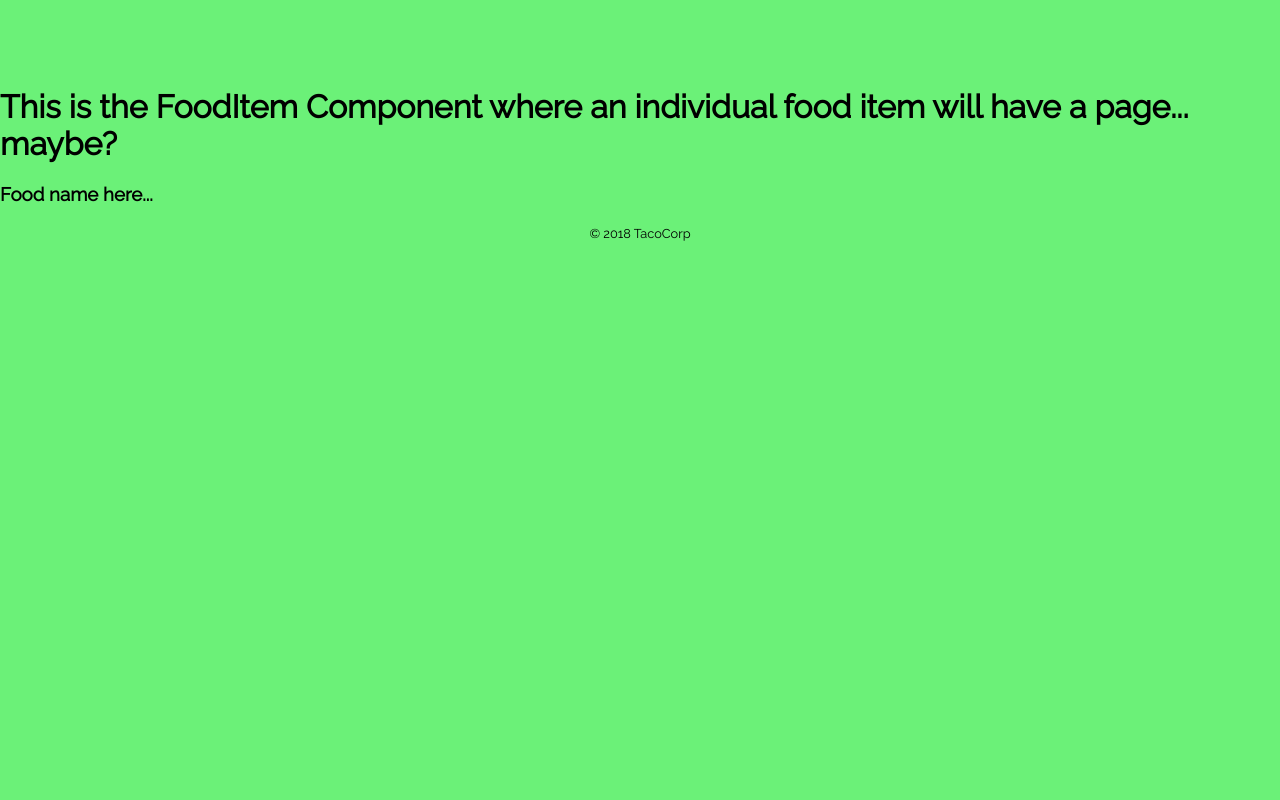
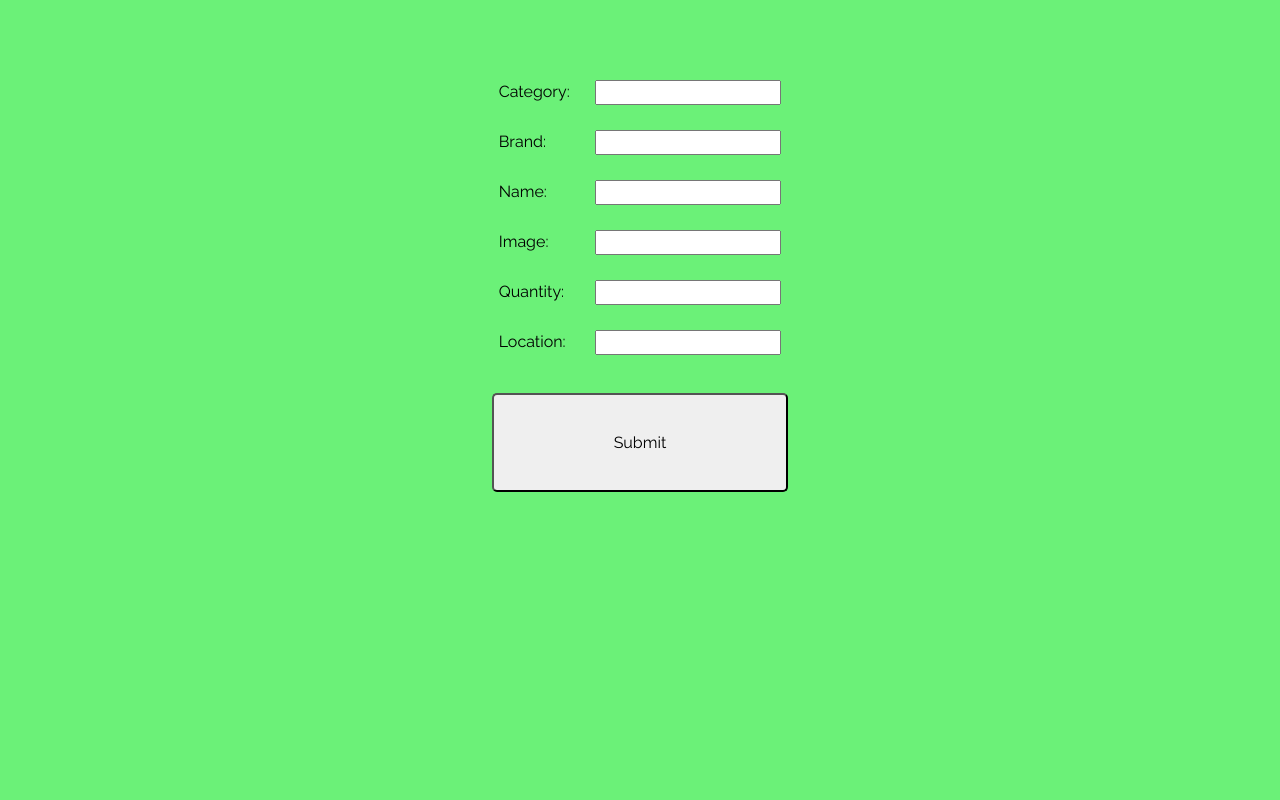
Before and after one commit to josh-robbs/eggtracker-client, a React (Create React App) app: page /foodstuff/update/1 in a window 1280 px wide. Shown: the part 480-1280 px from the top of the page. Before the commit the page ends 800 px from the top, so only its background shows below. Built offline with nearby package versions, Linux system fonts and the light colour scheme; no server answers.

Commit message:
fancy update form working

```diff
--- a/src/App.js
+++ b/src/App.js
@@ -9,6 +9,7 @@ import Fridge from './components/Fridge'
 import Pantry from './components/Pantry'
 import FoodItem from './components/FoodItem'
 import Form from './components/Form'
+import Update from './components/Update'
 
 
 
@@ -23,6 +24,7 @@ class App extends Component {
             <Route path='/' component={Home} exact />
             <Route path='/fridge' component={Fridge} exact />
             <Route path='/pantry' component={Pantry} exact />
+            <Route path='/foodstuff/update/:id' component={Update} />
             <Route path='/foodstuff/:id' component={FoodItem} />
             <Route path='/create' component={Form} exact />
           </Switch>
--- a/src/components/FoodItemCard.js
+++ b/src/components/FoodItemCard.js
@@ -1,4 +1,5 @@
 import React from 'react';
+import { NavLink } from 'react-router-dom'
 
 
 const Footer = (props) => {
@@ -20,7 +21,9 @@ const Footer = (props) => {
         <p>{dateAdded} {timeAdded}</p>
         <p><em>{dateUpdated} {timeUpdated}</em></p>
         <div className='card-button-container'>
-          <button className='card-button update'>Update</button>
+          <NavLink to={'/foodstuff/update/' + props.food.id} className='add-button-container'>
+            <button className='card-button update'>Update</button>
+          </NavLink>
           <button id={props.food.id} className='card-button delete' onClick={props.delete}>Delete</button>
         </div>
       </div>
--- /dev/null
+++ b/src/components/Update.js
@@ -0,0 +1,116 @@
+import React, { Component } from 'react'
+import { Redirect } from 'react-router-dom'
+
+
+class Update extends Component {
+
+  state = {
+    post: {
+      category: '',
+      brand: '',
+      name: '',
+      img: '',
+      quantity: '',
+      location: ''
+    },
+    redirect: false
+  }
+
+  componentDidMount(){
+    this.getTheStuff()
+    this.parseQueryString()
+  }
+
+  getTheStuff = () => {
+    fetch(`https://eggtrackerapp.herokuapp.com/foodstuff/${this.parseQueryString()}`)
+      .then(res => res.json())
+      .then(myData => {
+        console.log('data at update',myData.food)
+        this.setState(
+            {...this.state,post:{...this.state.post,...myData.food[0]}}
+          )
+      })
+  }
+
+  parseQueryString = () => {
+    let url = window.location.href
+    return url.split('/')[5]
+  }
+
+  handleChange = (event) => {
+    const target = event.target
+    const value = target.value
+    const name = target.name
+
+    this.setState(
+      {...this.state,post:{...this.state.post,[name]: value}}
+    )
+  }
+
+  handleSubmit = (event) => {
+    event.preventDefault()
+    const body = JSON.stringify(this.state.post)
+
+    fetch(`https://eggtrackerapp.herokuapp.com/foodstuff/${this.parseQueryString()}`,{
+      method: 'PUT',
+      headers: {
+        "content-type": "application/json"
+      },
+      body: body
+      })
+      .then(res => res.status=201 ? this.setRedirect() : console.log('not working'))
+
+    event.target.reset()
+  }
+
+  setRedirect = () => {
+    this.setState({
+      redirect: true
+    })
+  }
+
+  renderRedirect = () => {
+    if (this.state.redirect) {
+      return <Redirect to='/fridge' />
+    }
+  }
+
+  render(){
+    return (
+      <div className='form-container'>
+        <form className='form' onSubmit={this.handleSubmit} >
+          <div className='form-div'>
+            <label htmlFor='category'>Category:</label>
+            <input type='text' name='category' onChange={this.handleChange} value={this.state.post.category} />
+          </div>
+          <div className='form-div'>
+            <label htmlFor='brand'>Brand:</label>
+            <input type='text' name='brand' onChange={this.handleChange} value={this.state.post.brand} />
+          </div>
+          <div className='form-div'>
+            <label htmlFor='name'>Name: </label>
+            <input type='text' name='name' onChange={this.handleChange} value={this.state.post.name} />
+          </div>
+          <div className='form-div'>
+            <label htmlFor='img'>Image: </label>
+            <input type='text' name='img' onChange={this.handleChange} value={this.state.post.img} />
+          </div>
+          <div className='form-div'>
+            <label htmlFor='quantity'>Quantity: </label>
+            <input type='integer' name='quantity' onChange={this.handleChange} value={this.state.post.quantity} />
+          </div>
+          <div className='form-div'>
+            <label htmlFor='location'>Location: </label>
+            <input type='text' name='location' onChange={this.handleChange} value={this.state.post.location} />
+          </div>
+          <div className='form-button'>
+            <input type='submit' name='submit' value='Submit' />
+          </div>
+        </form>
+        {this.renderRedirect()}
+      </div>
+    )
+  }
+}
+
+export default Update;
```
